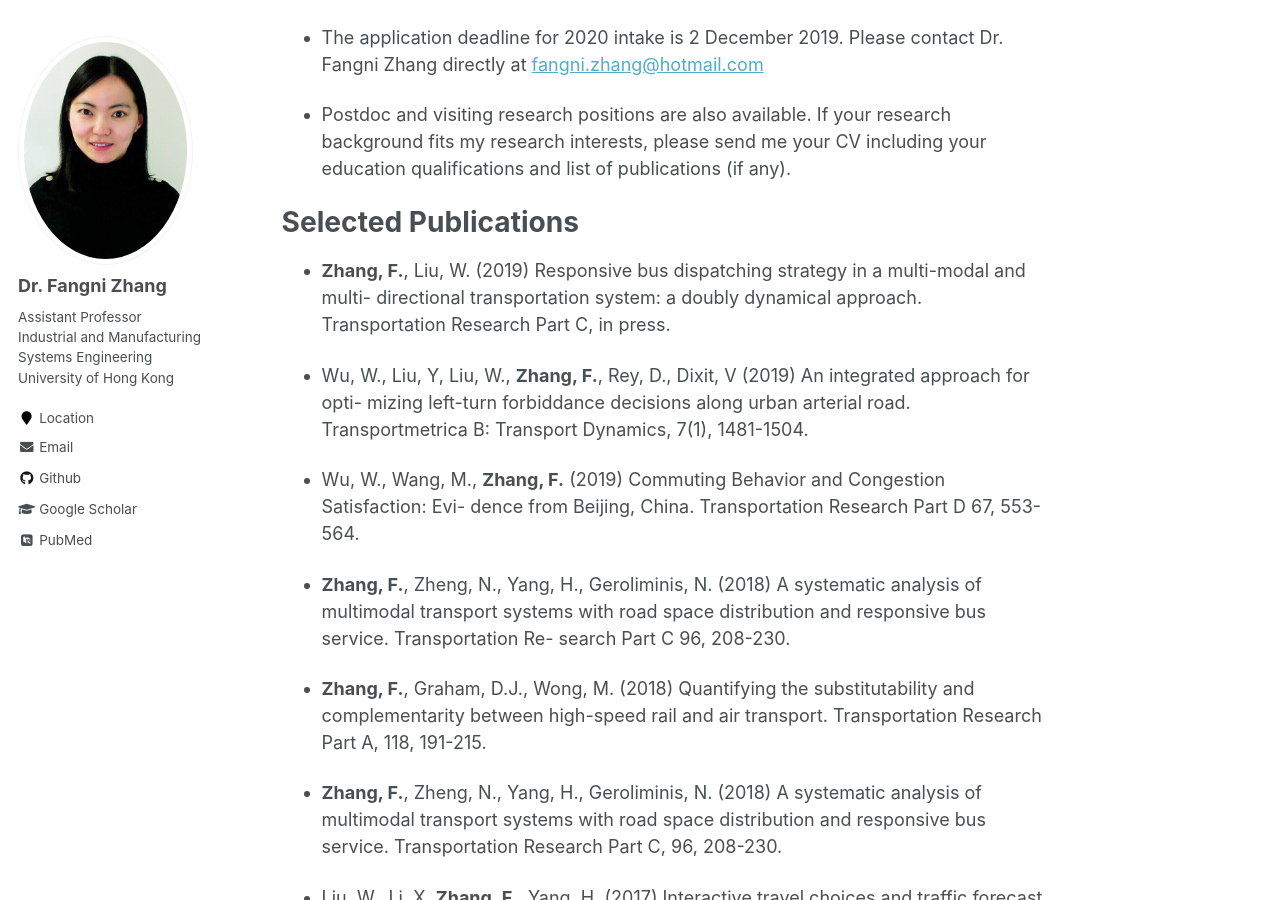
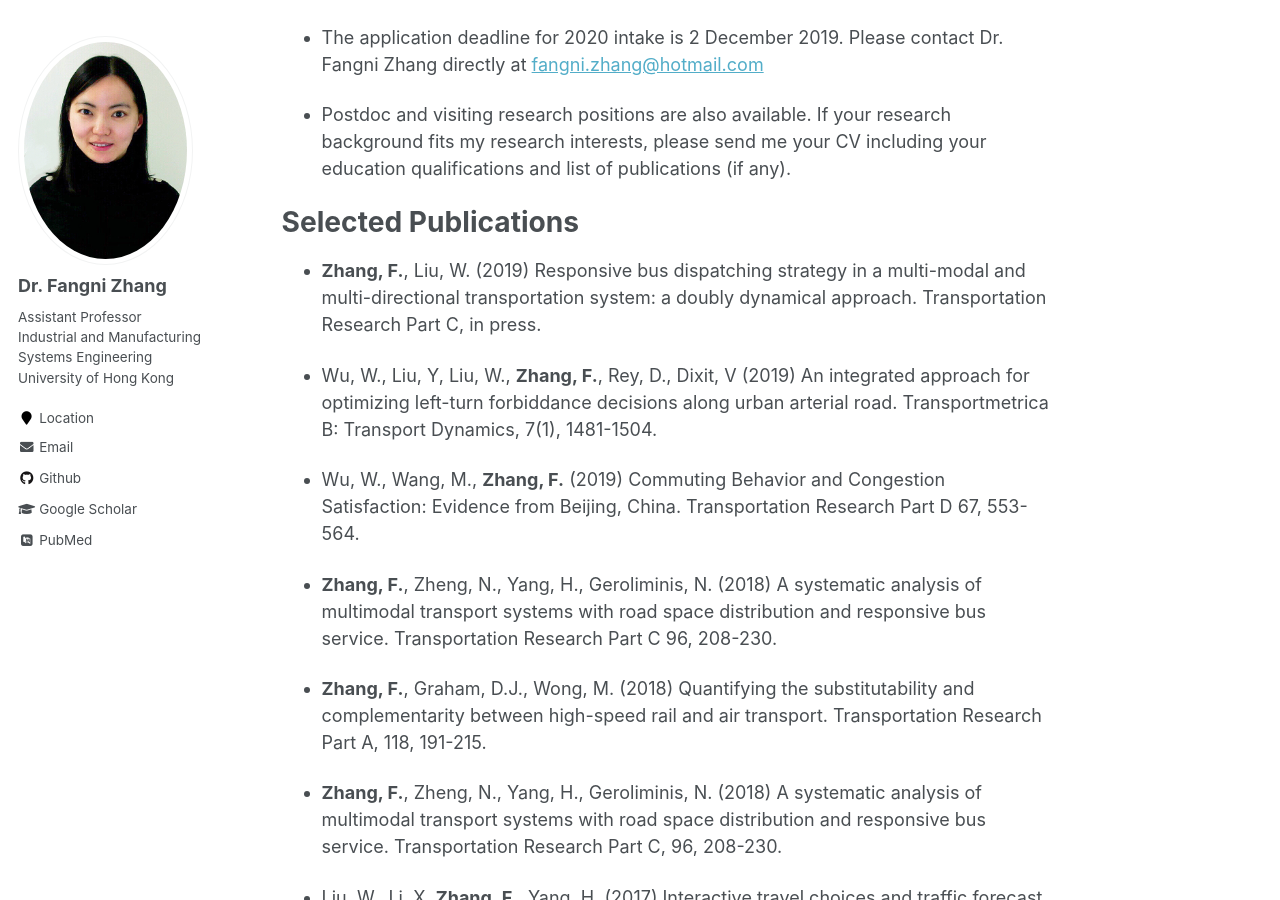
Before and after one commit to fangnizhang/fangnizhang.github.io, a Jekyll site: the page built from _pages/about.md, in a window 1280 px wide and 900 px high, scrolled down 1228 px. Built offline with Jekyll 4.4.1, drawn with Linux system fonts in a browser that asks for light colours; some web fonts are replaced.

Commit message:
Update about.md

```diff
--- a/_pages/about.md
+++ b/_pages/about.md
@@ -32,13 +32,13 @@
 
 Selected Publications
 ======
-- **Zhang, F.**, Liu, W. (2019) Responsive bus dispatching strategy in a multi-modal and multi- directional transportation system: a doubly dynamical approach. Transportation Research Part C, in press.
+- **Zhang, F.**, Liu, W. (2019) Responsive bus dispatching strategy in a multi-modal and multi-directional transportation system: a doubly dynamical approach. Transportation Research Part C, in press.
 
-- Wu, W., Liu, Y, Liu, W., **Zhang, F.**, Rey, D., Dixit, V (2019) An integrated approach for opti- mizing left-turn forbiddance decisions along urban arterial road. Transportmetrica B: Transport Dynamics, 7(1), 1481-1504.
+- Wu, W., Liu, Y, Liu, W., **Zhang, F.**, Rey, D., Dixit, V (2019) An integrated approach for optimizing left-turn forbiddance decisions along urban arterial road. Transportmetrica B: Transport Dynamics, 7(1), 1481-1504.
 
-- Wu, W., Wang, M., **Zhang, F.** (2019) Commuting Behavior and Congestion Satisfaction: Evi- dence from Beijing, China. Transportation Research Part D 67, 553-564.
+- Wu, W., Wang, M., **Zhang, F.** (2019) Commuting Behavior and Congestion Satisfaction: Evidence from Beijing, China. Transportation Research Part D 67, 553-564.
 
-- **Zhang, F.**, Zheng, N., Yang, H., Geroliminis, N. (2018) A systematic analysis of multimodal transport systems with road space distribution and responsive bus service. Transportation Re- search Part C 96, 208-230.
+- **Zhang, F.**, Zheng, N., Yang, H., Geroliminis, N. (2018) A systematic analysis of multimodal transport systems with road space distribution and responsive bus service. Transportation Research Part C 96, 208-230.
 
 - **Zhang, F.**, Graham, D.J., Wong, M. (2018) Quantifying the substitutability and complementarity between high-speed rail and air transport. Transportation Research Part A, 118, 191-215.
 
```
